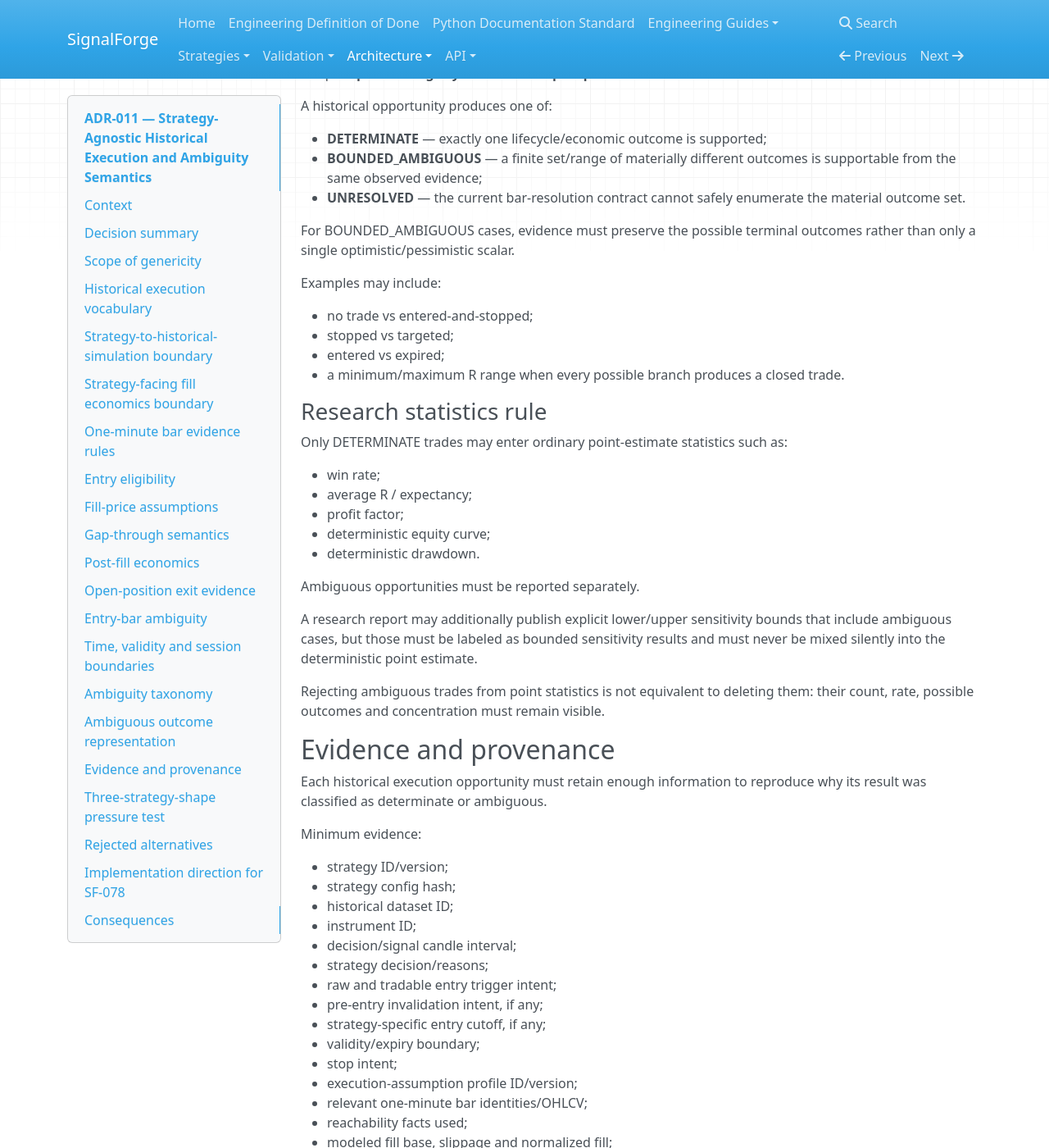
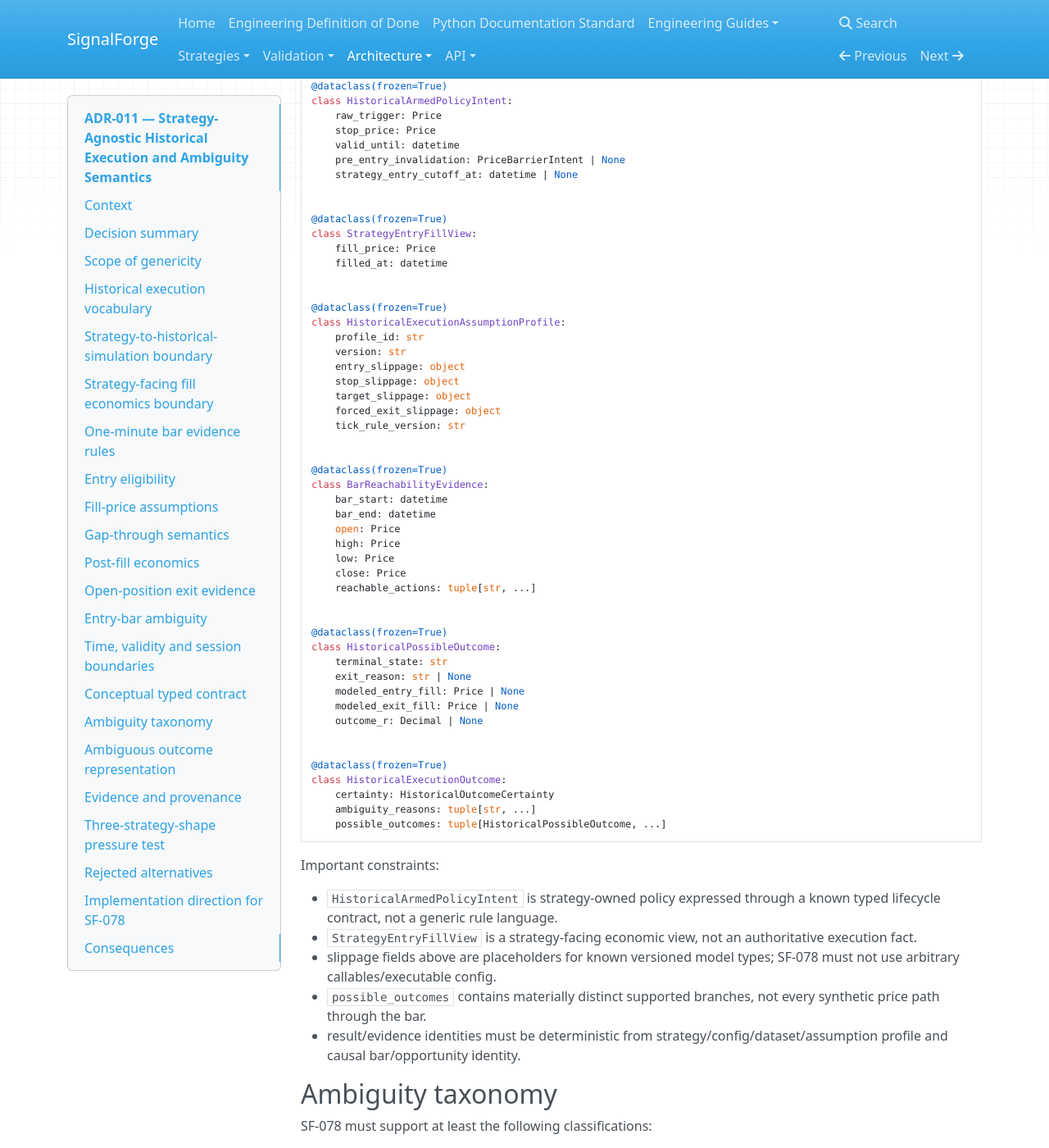
Before and after one commit to harishkamathuk/signalforge, an MkDocs documentation site: the page built from docs/architecture/decisions/ADR-011-historical-execution-and-ambiguity-semantics.md, in a window 1280 px wide and 1400 px high, scrolled down 8437 px. Shown: the whole window at 82% size. Built offline with MkDocs 1.6.1, drawn with Linux system fonts in a browser that asks for light colours; nearby versions of some CDN libraries; some of the changed text lies outside the part shown.

Commit message:
docs: add typed historical execution contract and third-shape proof

````diff
--- a/docs/architecture/decisions/ADR-011-historical-execution-and-ambiguity-semantics.md
+++ b/docs/architecture/decisions/ADR-011-historical-execution-and-ambiguity-semantics.md
@@ -376,6 +376,95 @@ profile/provenance.
 
 The simulator must not allow strategy policy to extend beyond the shared compulsory safety boundary.
 
+## Conceptual typed contract
+
+The following shapes are normative at the responsibility level but illustrative at the exact Python
+naming/API level. SF-078 may adjust names while preserving these ownership boundaries.
+
+```python
+class HistoricalOutcomeCertainty(StrEnum):
+    DETERMINATE = "determinate"
+    BOUNDED_AMBIGUOUS = "bounded_ambiguous"
+    UNRESOLVED = "unresolved"
+
+
+class PriceBarrierDirection(StrEnum):
+    AT_OR_ABOVE = "at_or_above"
+    AT_OR_BELOW = "at_or_below"
+
+
+@dataclass(frozen=True)
+class PriceBarrierIntent:
+    price: Price
+    direction: PriceBarrierDirection
+    reason: str
+
+
+@dataclass(frozen=True)
+class HistoricalArmedPolicyIntent:
+    raw_trigger: Price
+    stop_price: Price
+    valid_until: datetime
+    pre_entry_invalidation: PriceBarrierIntent | None
+    strategy_entry_cutoff_at: datetime | None
+
+
+@dataclass(frozen=True)
+class StrategyEntryFillView:
+    fill_price: Price
+    filled_at: datetime
+
+
+@dataclass(frozen=True)
+class HistoricalExecutionAssumptionProfile:
+    profile_id: str
+    version: str
+    entry_slippage: object
+    stop_slippage: object
+    target_slippage: object
+    forced_exit_slippage: object
+    tick_rule_version: str
+
+
+@dataclass(frozen=True)
+class BarReachabilityEvidence:
+    bar_start: datetime
+    bar_end: datetime
+    open: Price
+    high: Price
+    low: Price
+    close: Price
+    reachable_actions: tuple[str, ...]
+
+
+@dataclass(frozen=True)
+class HistoricalPossibleOutcome:
+    terminal_state: str
+    exit_reason: str | None
+    modeled_entry_fill: Price | None
+    modeled_exit_fill: Price | None
+    outcome_r: Decimal | None
+
+
+@dataclass(frozen=True)
+class HistoricalExecutionOutcome:
+    certainty: HistoricalOutcomeCertainty
+    ambiguity_reasons: tuple[str, ...]
+    possible_outcomes: tuple[HistoricalPossibleOutcome, ...]
+```
+
+Important constraints:
+
+- `HistoricalArmedPolicyIntent` is strategy-owned policy expressed through a known typed lifecycle
+  contract, not a generic rule language.
+- `StrategyEntryFillView` is a strategy-facing economic view, not an authoritative execution fact.
+- slippage fields above are placeholders for known versioned model types; SF-078 must not use
+  arbitrary callables/executable config.
+- `possible_outcomes` contains materially distinct supported branches, not every synthetic price
+  path through the bar.
+- result/evidence identities must be deterministic from strategy/config/dataset/assumption profile
+  and causal bar/opportunity identity.
+
 ## Ambiguity taxonomy
 
 SF-078 must support at least the following classifications:
@@ -503,17 +592,25 @@ Pressure exposed:
 
 - the shared contract must support absence of pre-entry invalidation without embedding momentum policy.
 
-### Shape 3 — test-only alternative execution shape
+### Shape 3 — test-only delayed-breakout execution shape
 
-Use a test-only strategy in SF-078 to vary at least:
+The design is pressure-tested against this explicit non-production shape:
 
-- trigger distance;
-- validity duration;
-- pre-entry invalidation presence/absence;
-- target multiple.
+- long-only completed-candle opportunity;
+- raw trigger = signal close × 1.002;
+- stop = signal-candle low;
+- pre-entry invalidation = a separate downward barrier above the stop (for example a deterministic
+  fixture value between signal low and close), proving invalidation is not assumed to equal stop;
+- validity = two following five-minute candles;
+- strategy-specific earlier entry cutoff = 14:55 IST;
+- positive-risk target = 2.0R from modeled entry fill.
 
-Its purpose is to pressure the typed execution intent and ambiguity engine, not to create a third
-production strategy.
+This shape is intentionally not registered as a production strategy. It pressure-tests independent
+trigger, stop, invalidation, validity, cutoff and post-fill target fields.
+
+The proposed contract can represent all of these differences without adding strategy IDs/formulas to
+historical mechanics. SF-078 must implement this as a test-only Strategy shape to convert the design
+proof into executable evidence.
 
 ### Explicit protocol limits exposed by the pressure test
 
````
